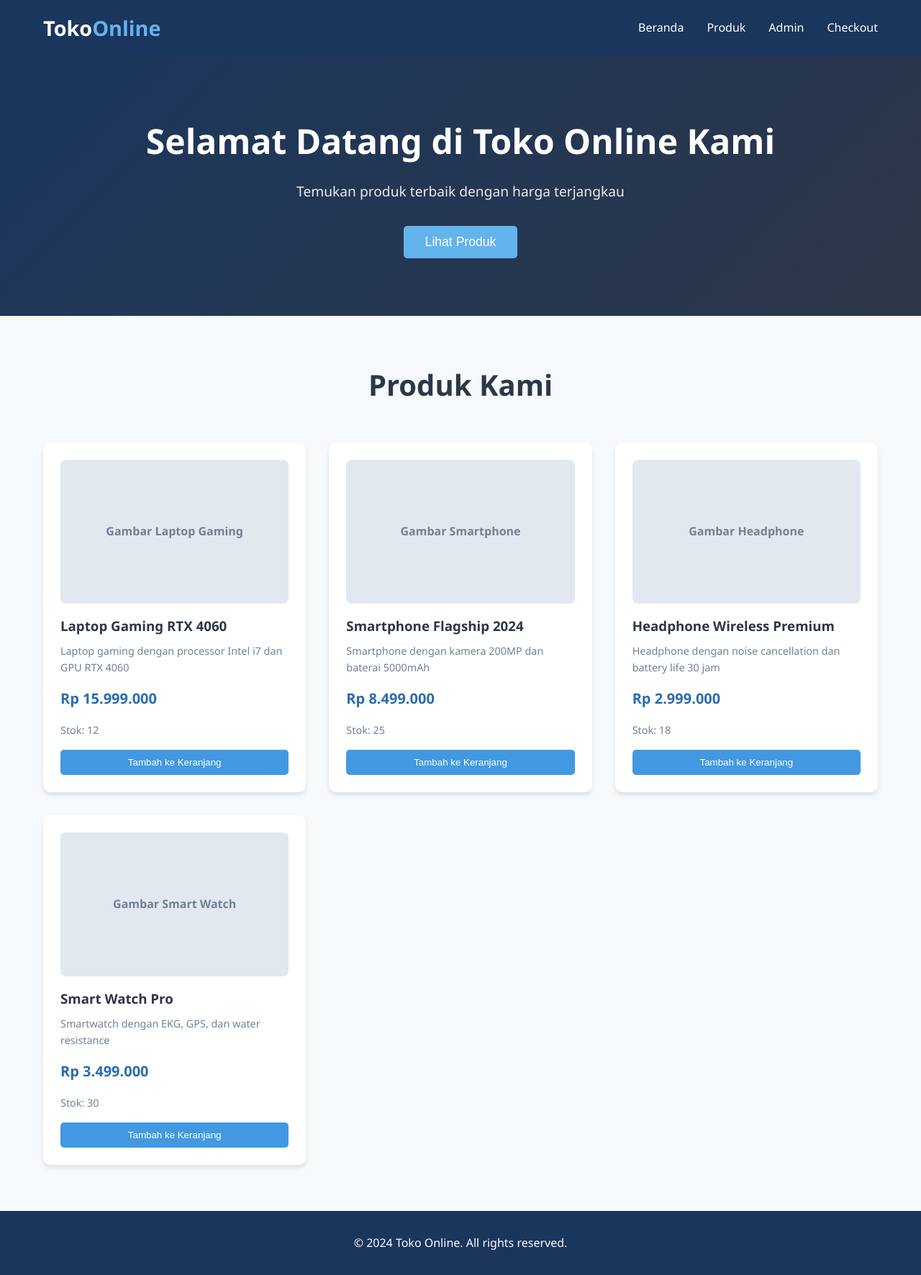
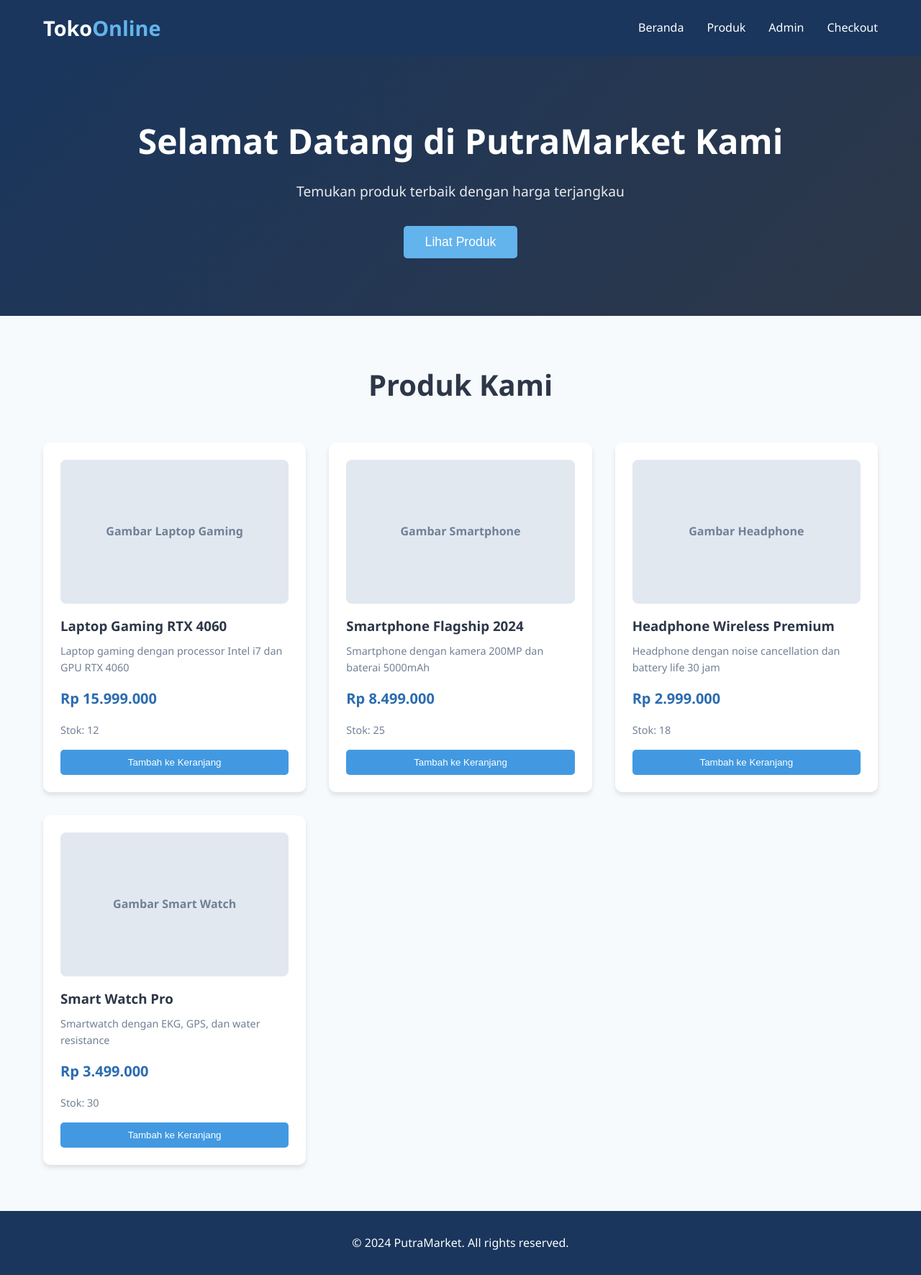
Before and after one commit to ahmadzakiyox/putra, a website: page views/index.html in a window 1280 px wide. Shown: the whole page at 72% size. Drawn offline with Linux system fonts and the light colour scheme.

Commit message:
Update index.html

```diff
--- a/views/index.html
+++ b/views/index.html
@@ -3,7 +3,7 @@
 <head>
     <meta charset="UTF-8">
     <meta name="viewport" content="width=device-width, initial-scale=1.0">
-    <title>Toko Online - Beranda</title>
+    <title>Putra Market - Beranda</title>
     <link rel="stylesheet" href="/css/style.css">
     <style>
         /* Reset dan Base Styles */
@@ -258,7 +258,7 @@
     <main>
         <section class="hero">
             <div class="hero-content">
-                <h1>Selamat Datang di Toko Online Kami</h1>
+                <h1>Selamat Datang di PutraMarket Kami</h1>
                 <p>Temukan produk terbaik dengan harga terjangkau</p>
                 <button class="cta-button" onclick="scrollToProducts()">Lihat Produk</button>
             </div>
@@ -319,7 +319,7 @@
 
     <footer>
         <div class="container">
-            <p>&copy; 2024 Toko Online. All rights reserved.</p>
+            <p>&copy; 2024 PutraMarket. All rights reserved.</p>
         </div>
     </footer>
 
```
